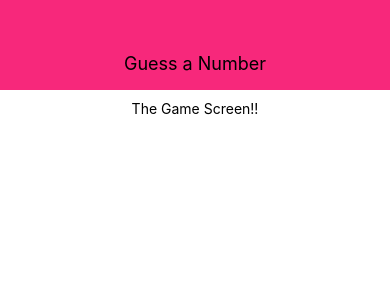
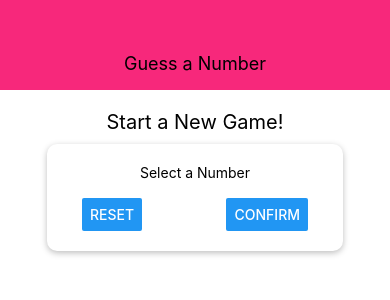
Before and after one commit to carlosleitedev/guess-the-number, a React Native app: screen / in a window 390 px wide. Shown: the top 300 px of the page. Built offline with nearby package versions, Linux system fonts and the light colour scheme.

Commit message:
adding a card Component

```diff
--- /dev/null
+++ b/components/Card.js
@@ -0,0 +1,24 @@
+import React from 'react'
+import { StyleSheet, View } from 'react-native'
+
+const Card = props => {
+    return <View style={styles.card}>{props.children}</View>
+}
+
+export default Card
+
+const styles = StyleSheet.create({
+    card: {
+        width: 300,
+        maxWidth: '80%',
+        alignItems: 'center',
+        shadowColor: 'black',
+        shadowOffset: { width: 0, height: 2 },
+        shadowRadius: 6,
+        shadowOpacity: 0.26,
+        backgroundColor: 'white',
+        elevation: 5,
+        padding: 20,
+        borderRadius: 10
+    },
+})
--- a/screens/StartGameScreen.js
+++ b/screens/StartGameScreen.js
@@ -1,10 +1,20 @@
 import React from 'react'
-import { StyleSheet, Text, View } from 'react-native'
+import { StyleSheet, Text, TextInput, View, Button } from 'react-native'
+
+import Card from '../components/Card'
 
 const StartGameScreen = props => {
     return (
         <View style={styles.screen}>
-            <Text>The Game Screen!!</Text>
+            <Text style={styles.title}>Start a New Game!</Text>
+            <Card style={styles.inputContainer}>
+                <Text>Select a Number</Text>
+                <TextInput />
+                <View style={styles.buttonContainer}>
+                    <Button title="Reset" onPress={()=> {}}/>
+                    <Button title="Confirm" onPress={()=> {}}/>
+                </View>
+            </Card>
         </View>
     )
 }
@@ -16,5 +26,20 @@
         flex: 1,
         padding: 10,
         alignItems: 'center'
+    },
+    title: {
+        fontSize: 20,
+        marginVertical: 10
+    },
+    inputContainer: {
+        width: 300,
+        maxWidth: '80%',
+        alignItems: 'center',
+    },
+    buttonContainer: {
+        flexDirection: 'row',
+        width: '100%',
+        justifyContent: 'space-between',
+        paddingHorizontal: 15
     }
 })
```
